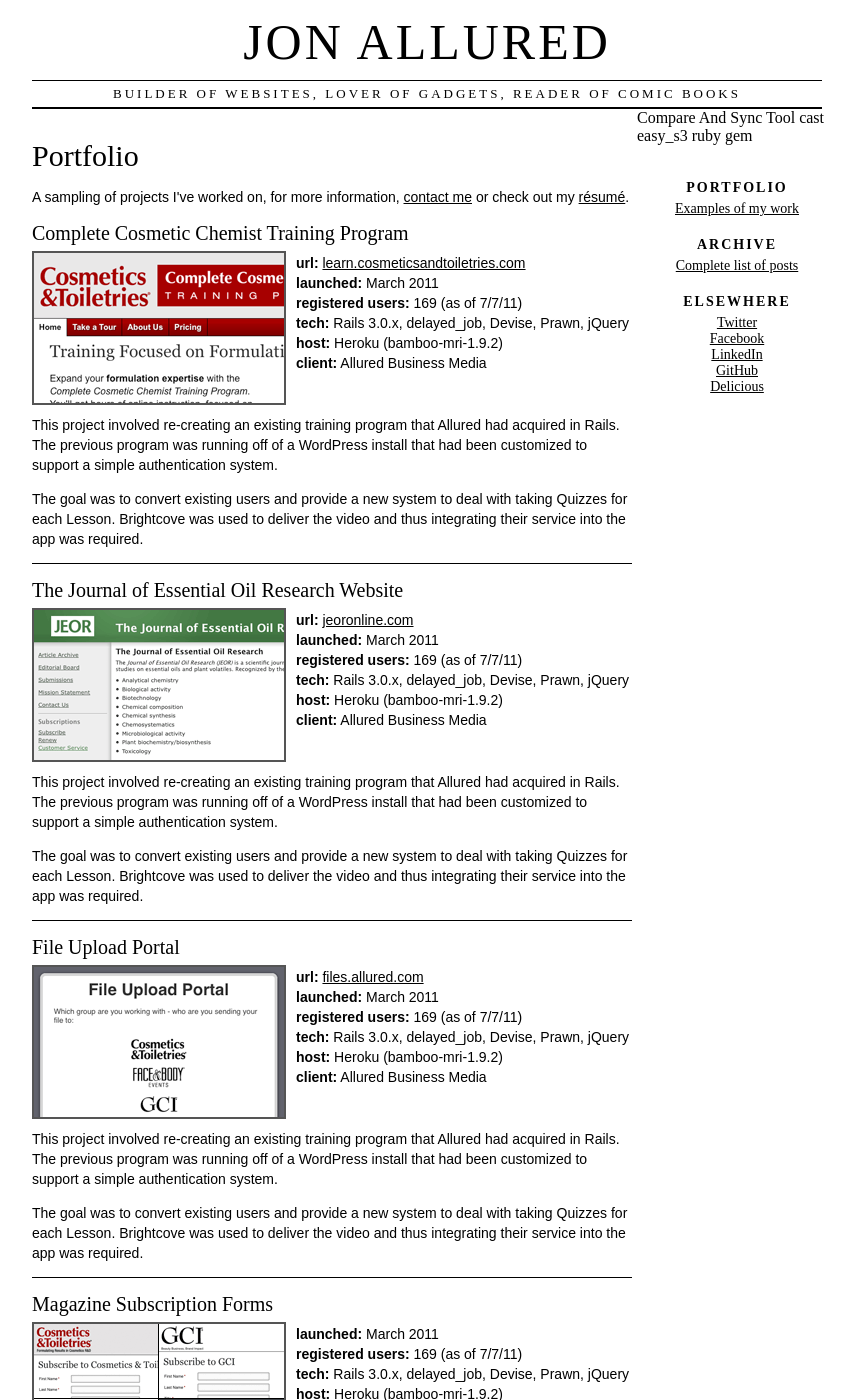
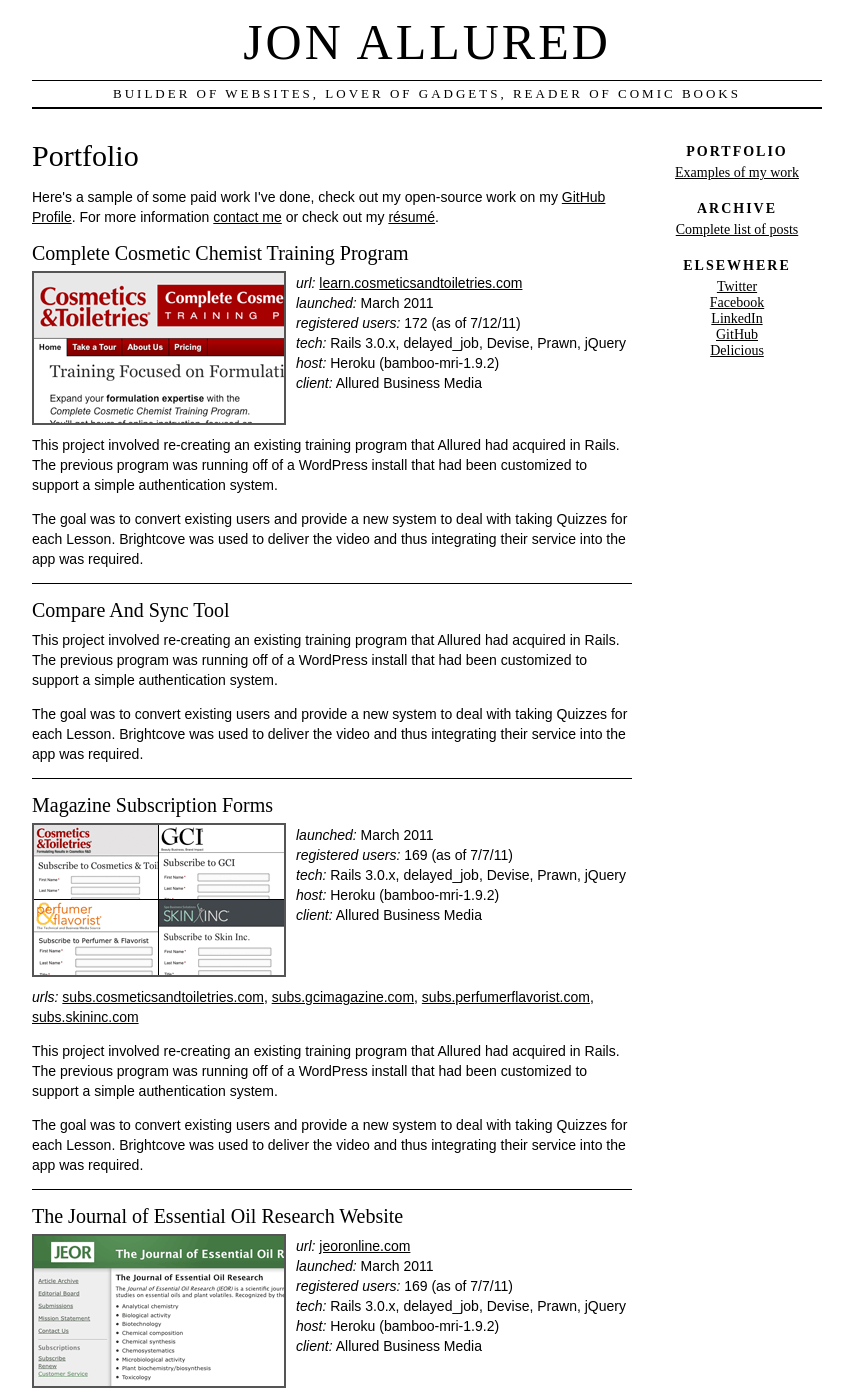
Before and after one commit to jonallured/jonallured.com, a Jekyll site: the page built from portfolio/index.html, in a window 1280 px wide and 1400 px high. Shown: the whole window, without its empty margins (213-1066 px from the left). Built offline with Jekyll 4.4.1, drawn with Linux system fonts in a browser that asks for light colours; some of the changed text lies outside the part shown.

Commit message:
rewrote the intro and switched from strong to em for the project detail slugs

```diff
--- a/portfolio/index.html
+++ b/portfolio/index.html
@@ -4,19 +4,42 @@
 ---
 <article>
 	<h1>Portfolio</h1>
-	<p>A sampling of projects I've worked on, for more information, <a href="/contact">contact me</a> or check out my <a href="/resume">r&eacute;sum&eacute;</a>.</p>
+	<p>Here's a sample of some paid work I've done, check out my open-source work on my <a href="http://github.com/jonallured">GitHub Profile</a>. For more information <a href="/contact">contact me</a> or check out my <a href="/resume">r&eacute;sum&eacute;</a>.</p>
 	<div class="project">
 		<h2>Complete Cosmetic Chemist Training&nbsp;Program</h2>
 		<a href="http://learn.cosmeticsandtoiletries.com"><img src="/images/c3tp-pic.png" /></a>
 		<div class="details">
-			<p><strong>url:</strong> <a href="http://learn.cosmeticsandtoiletries.com">learn.cosmeticsandtoiletries.com</a><br />
-				<strong>launched:</strong> March 2011<br />
-				<strong>registered users:</strong> 169 (as of 7/7/11)<br />
-				<strong>tech:</strong> Rails 3.0.x, delayed_job, Devise, Prawn, jQuery<br />
-				<strong>host:</strong> Heroku (bamboo-mri-1.9.2)<br />
-				<strong>client:</strong> Allured Business Media</p>
+			<p><em>url:</em> <a href="http://learn.cosmeticsandtoiletries.com">learn.cosmeticsandtoiletries.com</a><br />
+				<em>launched:</em> March 2011<br />
+				<em>registered users:</em> 172 (as of 7/12/11)<br />
+				<em>tech:</em> Rails 3.0.x, delayed_job, Devise, Prawn, jQuery<br />
+				<em>host:</em> Heroku (bamboo-mri-1.9.2)<br />
+				<em>client:</em> Allured Business Media</p>
 		</div>
 		<div class="description">
+			<p>This project involved re-creating an existing training program that Allured had acquired in Rails. The previous program was running off of a WordPress install that had been customized to support a simple authentication system.</p>
+			<p>The goal was to convert existing users and provide a new system to deal with taking Quizzes for each Lesson. Brightcove was used to deliver the video and thus integrating their service into the app was required.</p>
+		</div>
+	</div>
+	<div class="project">
+		<h2>Compare And Sync Tool</h2>
+		<div class="description">
+			<p>This project involved re-creating an existing training program that Allured had acquired in Rails. The previous program was running off of a WordPress install that had been customized to support a simple authentication system.</p>
+			<p>The goal was to convert existing users and provide a new system to deal with taking Quizzes for each Lesson. Brightcove was used to deliver the video and thus integrating their service into the app was required.</p>
+		</div>
+	</div>
+	<div class="project">
+		<h2>Magazine Subscription Forms</h2>
+		<a href="https://subs.cosmeticsandtoiletries.com"><img src="/images/subs-pic.gif" /></a>
+		<div class="details">
+			<p><em>launched:</em> March 2011<br />
+				<em>registered users:</em> 169 (as of 7/7/11)<br />
+				<em>tech:</em> Rails 3.0.x, delayed_job, Devise, Prawn, jQuery<br />
+				<em>host:</em> Heroku (bamboo-mri-1.9.2)<br />
+				<em>client:</em> Allured Business Media</p>
+		</div>
+		<div class="description">
+			<p><em>urls:</em> <a href="https://subs.cosmeticsandtoiletries.com">subs.cosmeticsandtoiletries.com</a>, <a href="https://subs.gcimagazine.com">subs.gcimagazine.com</a>, <a href="https://subs.perfumerflavorist.com">subs.perfumerflavorist.com</a>, <a href="https://subs.skininc.com">subs.skininc.com</a></p>
 			<p>This project involved re-creating an existing training program that Allured had acquired in Rails. The previous program was running off of a WordPress install that had been customized to support a simple authentication system.</p>
 			<p>The goal was to convert existing users and provide a new system to deal with taking Quizzes for each Lesson. Brightcove was used to deliver the video and thus integrating their service into the app was required.</p>
 		</div>
@@ -25,12 +48,12 @@
 		<h2>The Journal of Essential Oil Research Website</h2>
 		<a href="http://www.jeoronline.com"><img src="/images/jeor-pic.png" /></a>
 		<div class="details">
-			<p><strong>url:</strong> <a href="http://www.jeoronline.com">jeoronline.com</a><br />
-				<strong>launched:</strong> March 2011<br />
-				<strong>registered users:</strong> 169 (as of 7/7/11)<br />
-				<strong>tech:</strong> Rails 3.0.x, delayed_job, Devise, Prawn, jQuery<br />
-				<strong>host:</strong> Heroku (bamboo-mri-1.9.2)<br />
-				<strong>client:</strong> Allured Business Media</p>
+			<p><em>url:</em> <a href="http://www.jeoronline.com">jeoronline.com</a><br />
+				<em>launched:</em> March 2011<br />
+				<em>registered users:</em> 169 (as of 7/7/11)<br />
+				<em>tech:</em> Rails 3.0.x, delayed_job, Devise, Prawn, jQuery<br />
+				<em>host:</em> Heroku (bamboo-mri-1.9.2)<br />
+				<em>client:</em> Allured Business Media</p>
 		</div>
 		<div class="description">
 			<p>This project involved re-creating an existing training program that Allured had acquired in Rails. The previous program was running off of a WordPress install that had been customized to support a simple authentication system.</p>
@@ -41,30 +64,14 @@
 		<h2>File Upload Portal</h2>
 		<a href="http://files.allured.com"><img src="/images/fup-pic.png" /></a>
 		<div class="details">
-			<p><strong>url:</strong> <a href="http://files.allured.com">files.allured.com</a><br />
-				<strong>launched:</strong> March 2011<br />
-				<strong>registered users:</strong> 169 (as of 7/7/11)<br />
-				<strong>tech:</strong> Rails 3.0.x, delayed_job, Devise, Prawn, jQuery<br />
-				<strong>host:</strong> Heroku (bamboo-mri-1.9.2)<br />
-				<strong>client:</strong> Allured Business Media</p>
+			<p><em>url:</em> <a href="http://files.allured.com">files.allured.com</a><br />
+				<em>launched:</em> March 2011<br />
+				<em>registered users:</em> 169 (as of 7/7/11)<br />
+				<em>tech:</em> Rails 3.0.x, delayed_job, Devise, Prawn, jQuery<br />
+				<em>host:</em> Heroku (bamboo-mri-1.9.2)<br />
+				<em>client:</em> Allured Business Media</p>
 		</div>
 		<div class="description">
-			<p>This project involved re-creating an existing training program that Allured had acquired in Rails. The previous program was running off of a WordPress install that had been customized to support a simple authentication system.</p>
-			<p>The goal was to convert existing users and provide a new system to deal with taking Quizzes for each Lesson. Brightcove was used to deliver the video and thus integrating their service into the app was required.</p>
-		</div>
-	</div>
-	<div class="project">
-		<h2>Magazine Subscription Forms</h2>
-		<a href="https://subs.cosmeticsandtoiletries.com"><img src="/images/subs-pic.gif" /></a>
-		<div class="details">
-			<p><strong>launched:</strong> March 2011<br />
-				<strong>registered users:</strong> 169 (as of 7/7/11)<br />
-				<strong>tech:</strong> Rails 3.0.x, delayed_job, Devise, Prawn, jQuery<br />
-				<strong>host:</strong> Heroku (bamboo-mri-1.9.2)<br />
-				<strong>client:</strong> Allured Business Media</p>
-		</div>
-		<div class="description">
-			<p><strong>urls:</strong> <a href="https://subs.cosmeticsandtoiletries.com">subs.cosmeticsandtoiletries.com</a>, <a href="https://subs.gcimagazine.com">subs.gcimagazine.com</a>, <a href="https://subs.perfumerflavorist.com">subs.perfumerflavorist.com</a>, <a href="https://subs.skininc.com">subs.skininc.com</a></p>
 			<p>This project involved re-creating an existing training program that Allured had acquired in Rails. The previous program was running off of a WordPress install that had been customized to support a simple authentication system.</p>
 			<p>The goal was to convert existing users and provide a new system to deal with taking Quizzes for each Lesson. Brightcove was used to deliver the video and thus integrating their service into the app was required.</p>
 		</div>
@@ -73,22 +80,16 @@
 		<h2>Magazine Websites</h2>
 		<a href="http://www.cosmeticsandtoiletries.com"><img src="/images/mag-pic.png" /></a>
 		<div class="details">
-			<p><strong>launched:</strong> March 2011<br />
-				<strong>registered users:</strong> 169 (as of 7/7/11)<br />
-				<strong>tech:</strong> Rails 3.0.x, delayed_job, Devise, Prawn, jQuery<br />
-				<strong>host:</strong> Heroku (bamboo-mri-1.9.2)<br />
-				<strong>client:</strong> Allured Business Media</p>
+			<p><em>launched:</em> March 2011<br />
+				<em>registered users:</em> 169 (as of 7/7/11)<br />
+				<em>tech:</em> Rails 3.0.x, delayed_job, Devise, Prawn, jQuery<br />
+				<em>host:</em> Heroku (bamboo-mri-1.9.2)<br />
+				<em>client:</em> Allured Business Media</p>
 		</div>
 		<div class="description">
-			<p><strong>urls:</strong> <a href="http://www.cosmeticsandtoiletries.com">cosmeticsandtoiletries.com</a>, <a href="http://www.gcimagazine.com">gcimagazine.com</a>, <a href="http://www.perfumerflavorist.com">perfumerflavorist.com</a>, <a href="http://www.skininc.com">skininc.com</a></p>
+			<p><em>urls:</em> <a href="http://www.cosmeticsandtoiletries.com">cosmeticsandtoiletries.com</a>, <a href="http://www.gcimagazine.com">gcimagazine.com</a>, <a href="http://www.perfumerflavorist.com">perfumerflavorist.com</a>, <a href="http://www.skininc.com">skininc.com</a></p>
 			<p>This project involved re-creating an existing training program that Allured had acquired in Rails. The previous program was running off of a WordPress install that had been customized to support a simple authentication system.</p>
 			<p>The goal was to convert existing users and provide a new system to deal with taking Quizzes for each Lesson. Brightcove was used to deliver the video and thus integrating their service into the app was required.</p>
 		</div>
 	</div>
 </article>
-
-Compare And Sync Tool
-cast
-
-easy_s3
-ruby gem
```
